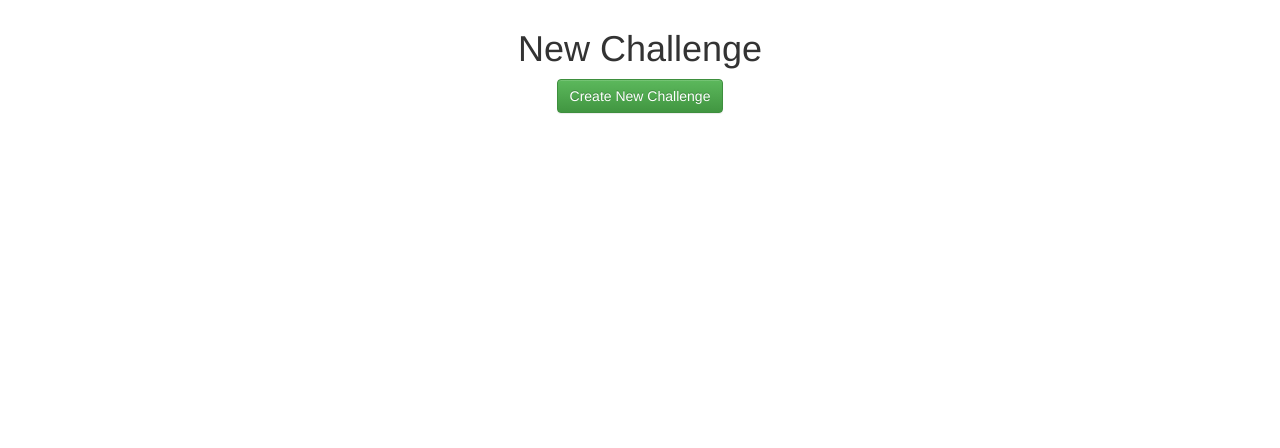
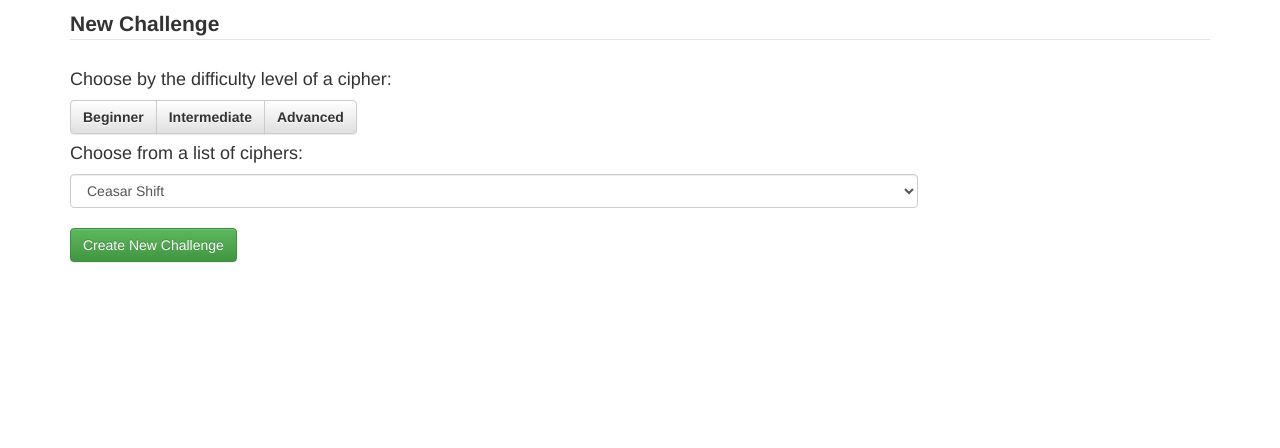
Before and after one commit to lrascius/CodeCipherCenter, a Django app: page /cipher/createchallenge/ in a window 1280 px wide. Shown: the part 51-499 px from the top of the page. Run offline with Django 3.2, Linux system fonts and the light colour scheme; a user stored in the database is signed in; parts of the project's set-up code (start-up, migrations or seed data) failed here and were passed over; some libraries are stand-ins or nearby versions.

Commit message:
Creating a create a challenge page

```diff
--- a/cccenter/templates/cccenter/create_challenge.html
+++ b/cccenter/templates/cccenter/create_challenge.html
@@ -1,11 +1,34 @@
 {% extends 'cccenter/base.html' %}
 {% block body %}
 <div class="container">
-    <h1 style="width:100%; text-align:center">New Challenge</h1>
-    <div align="center">
+    <legend style="width:100%; text-align:left"> <b>New Challenge</b> </legend>
+    <!-- <div align="center"> -->
         <form method="post" action="/cipher/createchallenge/">{% csrf_token %}
+		    <div class="row">
+		        <div class="col-sm-9">
+		        	<h4 style="text-align:left"> Choose by the difficulty level of a cipher: </h4>
+		            <div class="btn-group" data-toggle="buttons">
+		                <label class="btn btn-default" id="cipherDifficulty">
+		                    <input type="radio" name="beginner"/> <b> Beginner </b>
+		                </label>
+		                <label class="btn btn-default" id="cipherDifficulty">
+		                    <input type="radio" name="intermediate"/> <b> Intermediate </b>
+		                </label>
+		                <label class="btn btn-default" id="cipherDifficulty">
+		                    <input type="radio" name="advanced"/> <b> Advanced </b>
+		                </label>
+		            </div>
+		            <h4 style="text-align:left"> Choose from a list of ciphers: </h4>
+					<select class="form-control" id="cipherChoice">
+						<option>Ceasar Shift</option>
+						<option>Multiplicitive</option>
+						<option>Affine Cipher</option>
+					</select>
+		        </div>
+		    </div>
+		    <br>
             <input class="btn btn-success" type="submit" value="Create New Challenge">
         </form>
-    </div>
+    <!-- </div> -->
 </div>
 {% endblock %}
```
